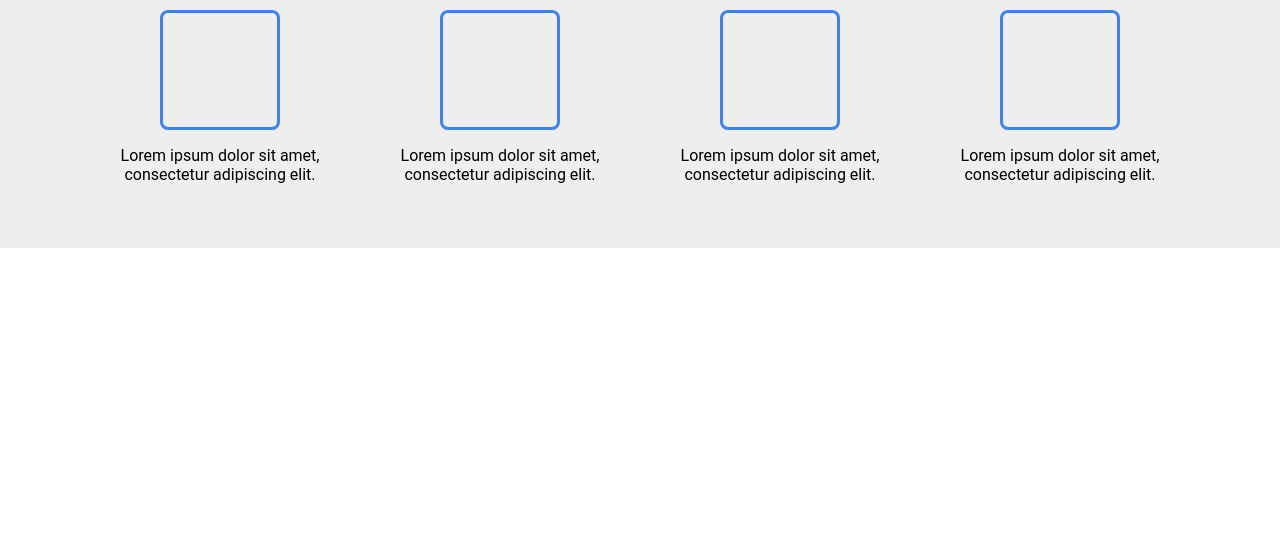
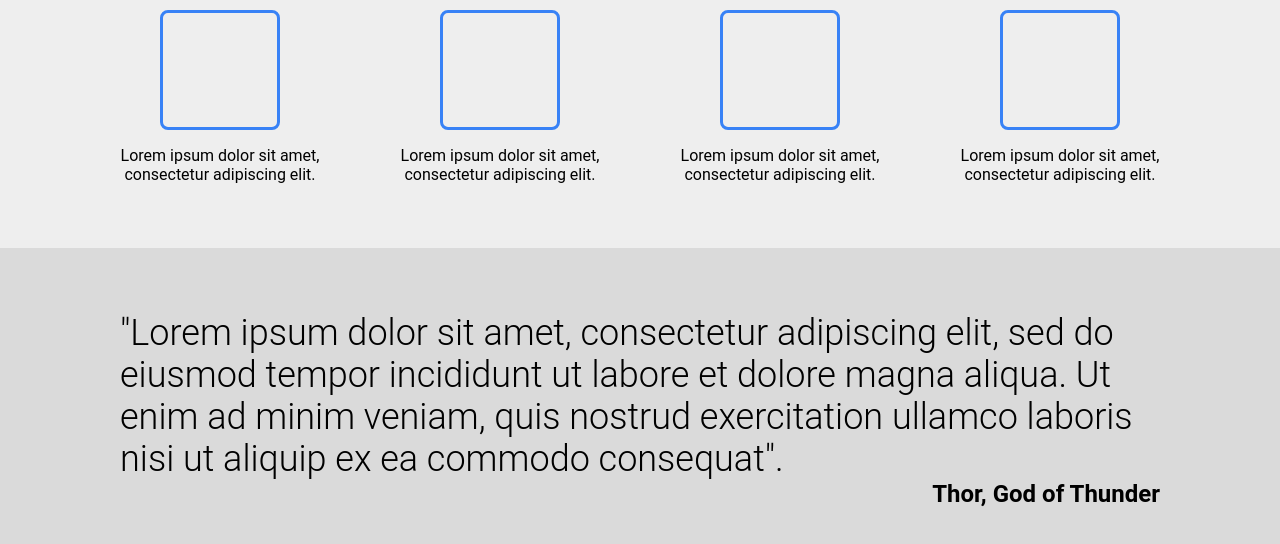
Before and after one commit to ayjayoh/landing-page, a plain HTML site: page index.html in a window 1280 px wide. Shown: the part 677-1221 px from the top of the page. Before the commit the page ends 925 px from the top, so only its background shows below. Drawn offline with Linux system fonts and the light colour scheme.

Commit message:
Added HTML and styling to quote section.

```diff
--- a/index.html
+++ b/index.html
@@ -50,5 +50,9 @@
             </div>
         </div>
     </div>
+    <div class="quote">
+        <div class="quote-text">"Lorem ipsum dolor sit amet, consectetur adipiscing elit, sed do eiusmod tempor incididunt ut labore et dolore magna aliqua. Ut enim ad minim veniam, quis nostrud exercitation ullamco laboris nisi ut aliquip ex ea commodo consequat".</div>
+        <h4>Thor, God of Thunder</h4>
+    </div>
 </body>
 </html>
--- a/styles.css
+++ b/styles.css
@@ -128,3 +128,17 @@ ul {
     width: 120px;
     height: 120px;
 }
+
+.quote {
+    padding: 64px 120px 64px 120px;
+    background: #dadada;
+}
+
+.quote-text {
+    font-size: 36px;
+    font-weight: 300;
+}
+
+.quote h4 {
+    text-align: right;
+}
```
